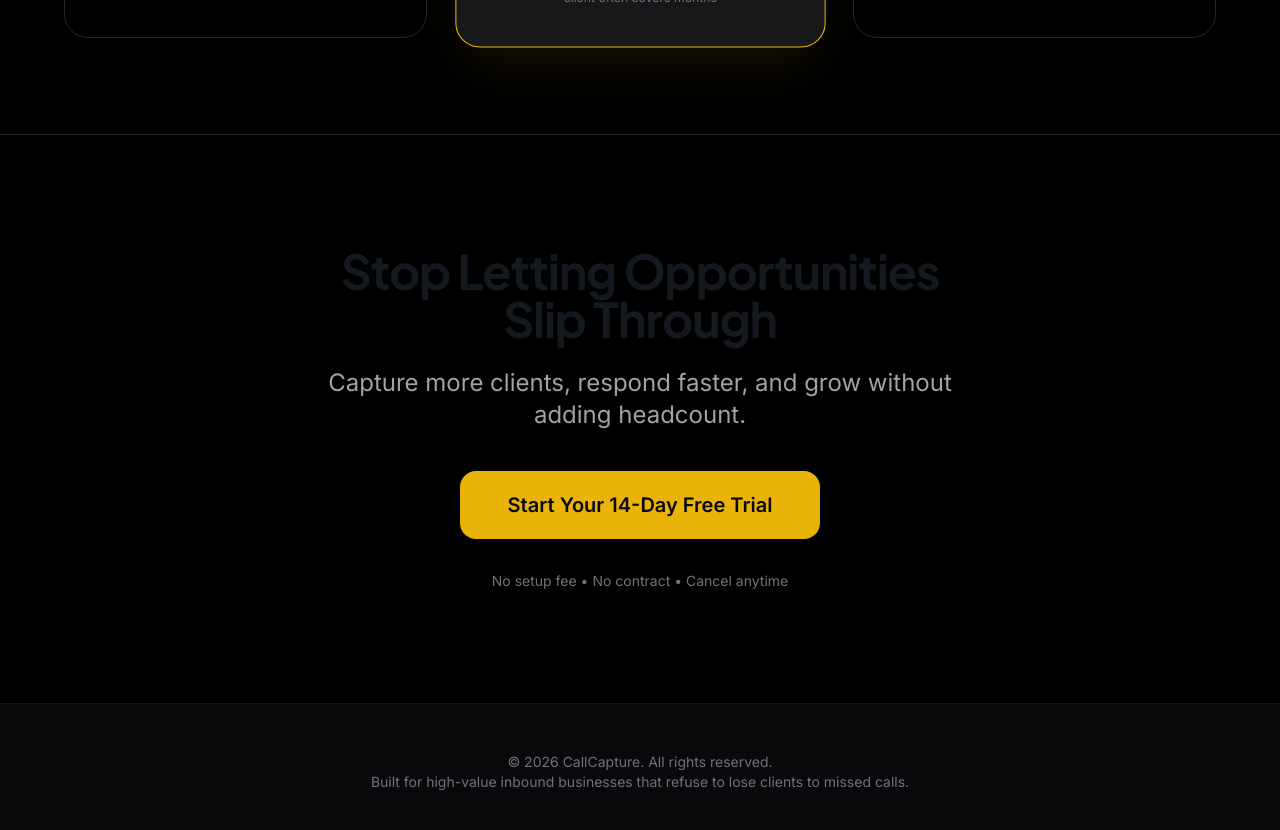
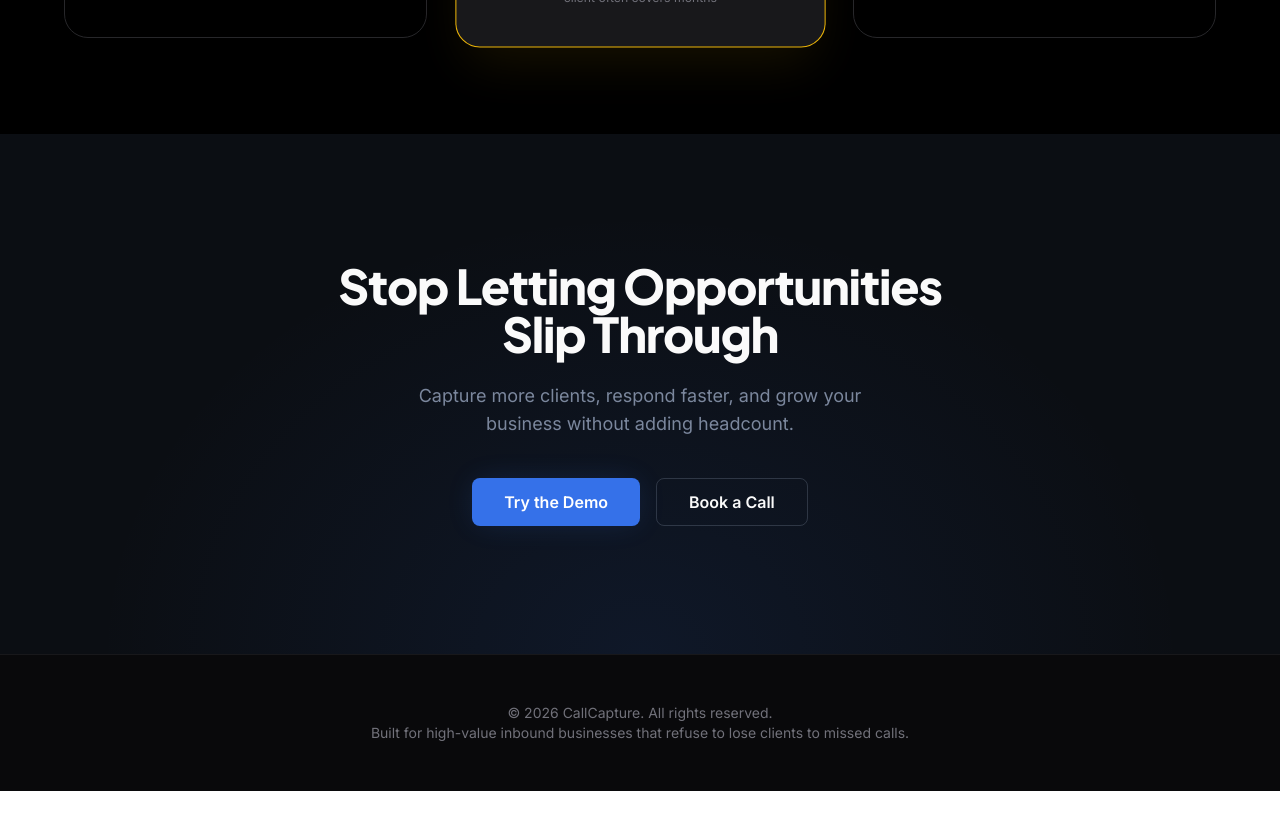
Before and after one commit to birdsinspace-gif/callcapture-nextjs, a Next.js app: page / in a window 1280 px wide. Shown: the part 4040-4870 px from the top of the page. After the commit the page ends 4831 px from the top, so only its background shows below. Built offline with nearby package versions, Linux system fonts and the light colour scheme.

Commit message:
Update FinalCTA.tsx

```diff
--- a/src/components/landing/FinalCTA.tsx
+++ b/src/components/landing/FinalCTA.tsx
@@ -1,14 +1,37 @@
-export default function FinalCTA() {
-  return (
-    <section className="py-28 px-6 border-t border-zinc-800 bg-black">
-      <div className="max-w-2xl mx-auto text-center">
-        <h2 className="text-5xl font-bold tracking-tight mb-6">Stop Letting Opportunities Slip Through</h2>
-        <p className="text-2xl text-zinc-400 mb-10">Capture more clients, respond faster, and grow without adding headcount.</p>
-        <a href="#pricing" className="inline-block bg-yellow-500 hover:bg-yellow-400 text-zinc-950 px-12 py-5 rounded-2xl text-xl font-semibold transition-all">
-          Start Your 14-Day Free Trial
-        </a>
-        <p className="mt-8 text-sm text-zinc-500">No setup fee • No contract • Cancel anytime</p>
-      </div>
-    </section>
-  );
-}
+"use client";
+
+import { motion } from "framer-motion";
+import { Button } from "@/components/ui/button";
+
+const FinalCTA = () => (
+  <section className="bg-hero relative overflow-hidden py-24 md:py-32">
+    <div className="absolute inset-0 bg-[radial-gradient(ellipse_at_bottom,hsl(220_80%_56%/0.1),transparent_60%)]" />
+    <div className="container relative mx-auto px-6">
+      <motion.div
+        className="mx-auto max-w-2xl text-center"
+        initial={{ opacity: 0, y: 20 }}
+        whileInView={{ opacity: 1, y: 0 }}
+        viewport={{ once: true }}
+        transition={{ duration: 0.6 }}
+      >
+        <h2 className="font-display text-3xl font-extrabold tracking-tight text-hero-foreground md:text-5xl">
+          Stop Letting Opportunities Slip Through
+        </h2>
+        <p className="mx-auto mt-6 max-w-lg text-lg text-hero-muted">
+          Capture more clients, respond faster, and grow your business without
+          adding headcount.
+        </p>
+        <div className="mt-10 flex flex-col items-center justify-center gap-4 sm:flex-row">
+          <Button variant="hero" size="lg" className="h-12 px-8 text-base">
+            Try the Demo
+          </Button>
+          <Button variant="heroOutline" size="lg" className="h-12 px-8 text-base">
+            Book a Call
+          </Button>
+        </div>
+      </motion.div>
+    </div>
+  </section>
+);
+
+export default FinalCTA;
```
